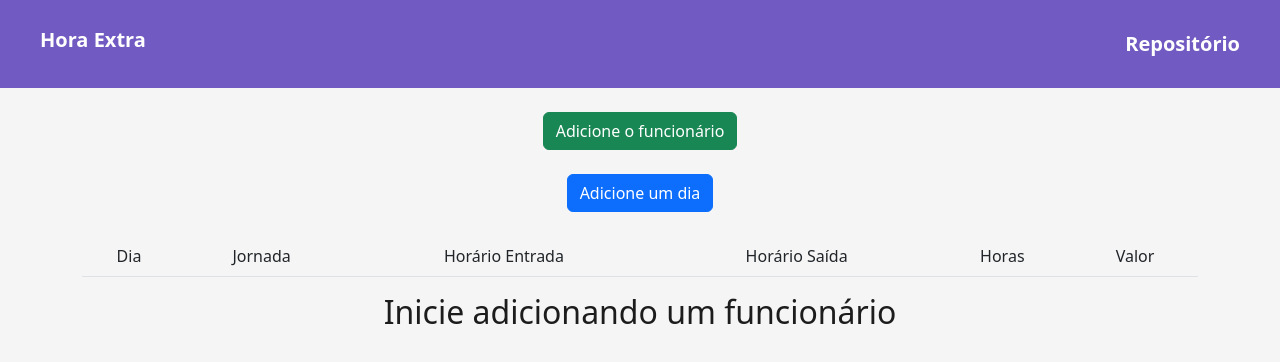
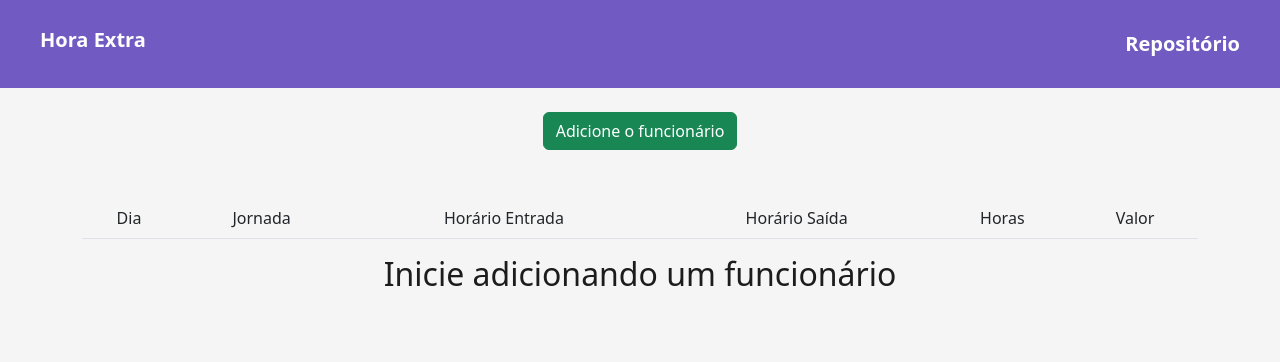
Before and after one commit to luiz-tm/calculadora-hora-extra, a React (Vite) app: page / in a window 1280 px wide. Shown: the top 362 px of the page. Built offline with nearby package versions, Linux system fonts and the light colour scheme.

Commit message:
verificação condicional para não mostrar o botão de adicionar dia

```diff
--- a/src/components/Button/Button.jsx
+++ b/src/components/Button/Button.jsx
@@ -4,6 +4,7 @@ import { useState } from 'react'
 import days from '../../data/days'
 
 export default function Button(props) {
+    const { nome, valorDiaria} = props;
 
     const [func, setFunc] = useState('')
     const [diaria, setDiaria] = useState('')
@@ -24,7 +25,6 @@ export default function Button(props) {
     }
 
     const saveDay = (e) => {
-        const { nome, valorDiaria} = props;
 
         if (!nome && !valorDiaria)
             return alert('Você precisa cadastrar o funcionário primeiro')
@@ -79,7 +79,7 @@ export default function Button(props) {
             </Dialog.Root>
 
             <Dialog.Root>
-                <div><Dialog.Trigger className="btn btn-primary">Adicione um dia</Dialog.Trigger></div>
+                <div>{nome && valorDiaria ? <Dialog.Trigger className="btn btn-primary">Adicione um dia</Dialog.Trigger> : ''}</div>
                 <Dialog.Portal>
                     <Dialog.Overlay className="DialogOverlay">
                         <Dialog.Content className="DialogContent">
```
